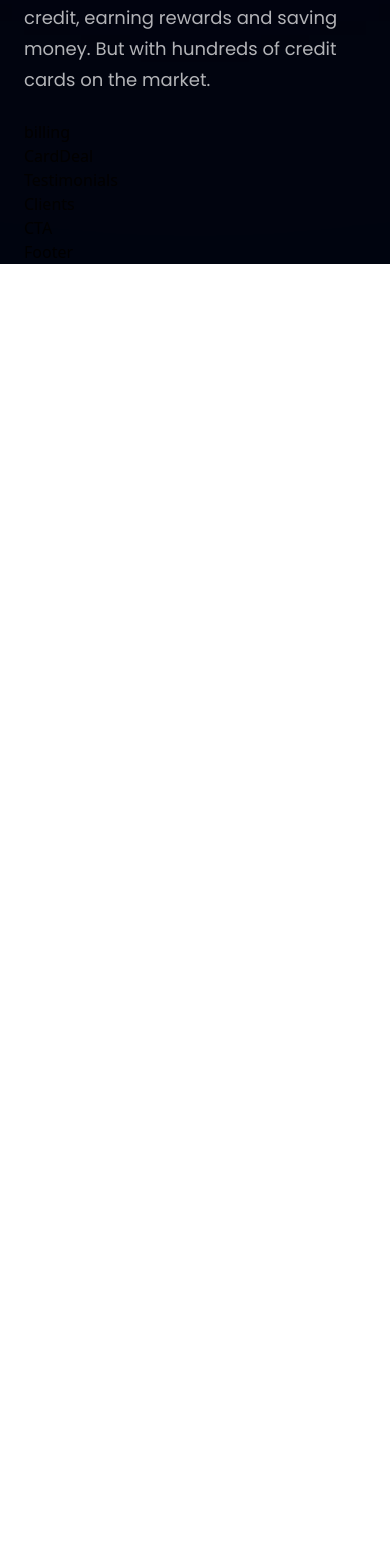
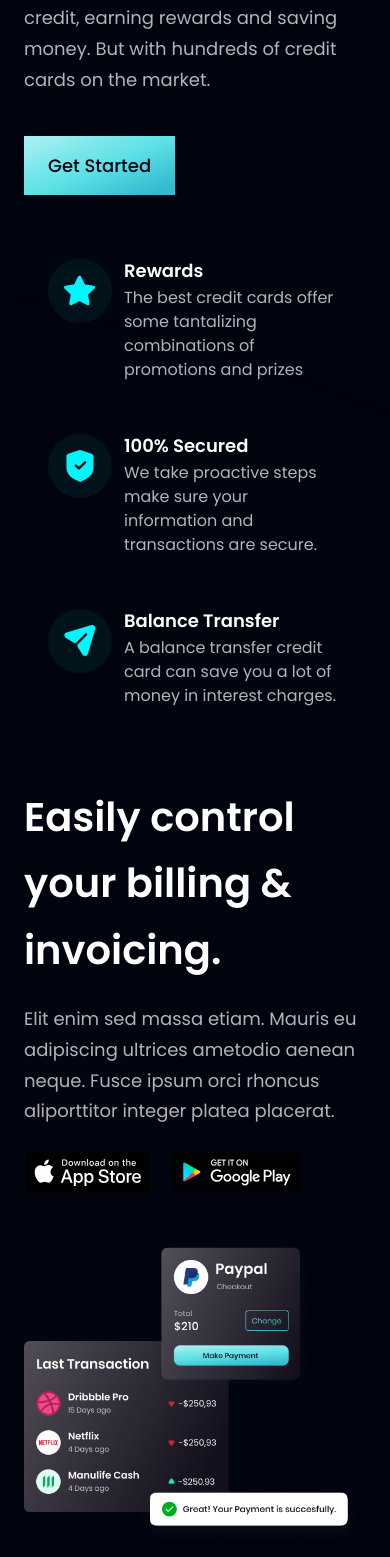
Before and after one commit to jbonn2002/first-react-project, a React (Vite) app: page / in a window 390 px wide. Shown: the part 1891-3448 px from the top of the page. Before the commit the page ends 2155 px from the top, so only its background shows below. Built offline with nearby package versions, Linux system fonts and the light colour scheme.

Commit message:
added two new sections business, and building to hero page

```diff
--- a/src/components/Billing.jsx
+++ b/src/components/Billing.jsx
@@ -1,7 +1,39 @@
-import React from "react";
+import { apple, google, bill } from "../assets";
+import styles, { layout } from "../style";
 
-const billing = () => {
-  return <div>billing</div>;
-};
-
+const billing = () => (
+  <section id="product" className={`${layout.sectionReverse}`}>
+    <div className={`${layout.sectionImgReverse}`}>
+      <img
+        src={bill}
+        alt="billing"
+        className="w-[100%] h-[100%] relative z-[5]"
+      />
+      <div className="absolute z-[3] -left-1/2 top-0 w-[50%] h-[50%] rounded-full white__gradient" />
+      <div className="absolute z-[0] -left-1/2 bottom-0 w-[50%] h-[50%] rounded-full pink__gradient" />
+    </div>
+    <div className={`${layout.sectionInfo}`}>
+      <h2 className={`${styles.heading2}`}>
+        Easily control your <br className="sm:block hidden" /> billing &
+        invoicing.
+      </h2>
+      <p className={`${styles.paragraph} max-w-[470px] mt-5`}>
+        Elit enim sed massa etiam. Mauris eu adipiscing ultrices ametodio aenean
+        neque. Fusce ipsum orci rhoncus aliporttitor integer platea placerat.
+      </p>
+      <div className="flex flex-row flex-wrap sm:mt-10 mt-6">
+        <img
+          src={apple}
+          alt="apple_store"
+          className="w-[128px] h-[42px] object-contain mr-5 cursor-pointer"
+        />
+        <img
+          src={google}
+          alt="google_play"
+          className="w-[128px] h-[42px] object-contain cursor-pointer"
+        />
+      </div>
+    </div>
+  </section>
+);
 export default billing;
--- a/src/components/Business.jsx
+++ b/src/components/Business.jsx
@@ -1,6 +1,28 @@
 import { features } from "../constants";
 import styles, { layout } from "../style";
 import Button from "./Button";
+
+const FeatureCard = ({ icon, title, content, index }) => (
+  <div
+    className={`flex flex-row p-6 rounded-[20px] ${
+      index !== features.length - 1
+    } ? "mb-6" : "mb-0" feature-card`}
+  >
+    <div
+      className={`w-[64px] h-[64px] rounded-full ${styles.flexCenter} bg-dimBlue`}
+    >
+      <img src={icon} alt="icon" className="w-[50%] h-[50%] object-contain" />
+    </div>
+    <div className="flex-1 flex flex-col ml-3">
+      <h4 className="font-poppins font-semibold text-white text-[18px] leading-[23px] mb-1">
+        {title}
+      </h4>
+      <p className="font-poppins font-normal text-dimWhite text-[16px] leading-[24px] mb-1">
+        {content}
+      </p>
+    </div>
+  </div>
+);
 
 const Business = () => (
   <section id="features" className={layout.section}>
@@ -14,6 +36,13 @@
         building credit, earning rewards and saving money. But with hundreds of
         credit cards on the market.
       </p>
+      <Button styles="mt-10" />
+    </div>
+
+    <div className={`${layout.sectionImg} flex-col`}>
+      {features.map((feature, index) => (
+        <FeatureCard key={feature.id} {...feature} index={index} />
+      ))}
     </div>
   </section>
 );
--- a/src/components/Button.jsx
+++ b/src/components/Button.jsx
@@ -1,7 +1,14 @@
 import React from "react";
 
-const Button = () => {
-  return <div>Button</div>;
+const Button = ({ styles }) => {
+  return (
+    <button
+      type="button"
+      className={`py-4 px-6 bg-blue-gradient font-poppins font-medium text-[18px] text-primary outline-none ${styles}`}
+    >
+      Get Started
+    </button>
+  );
 };
 
 export default Button;
```
